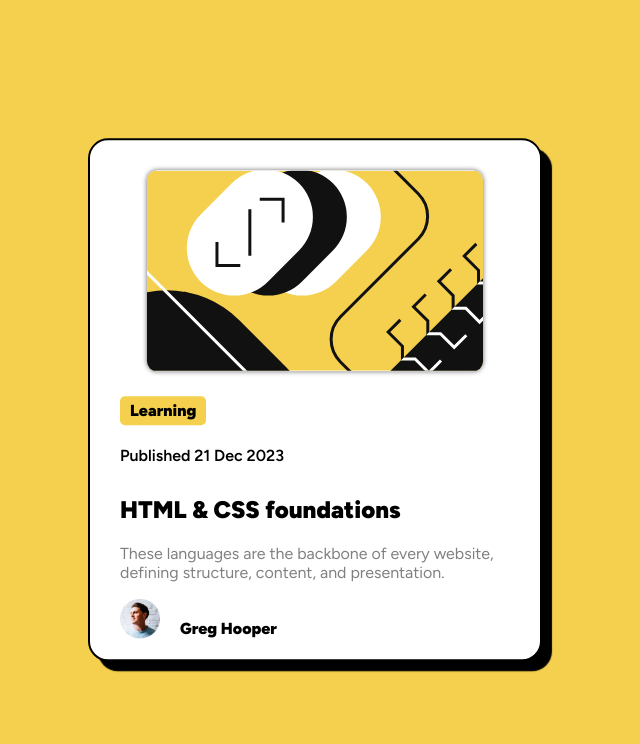
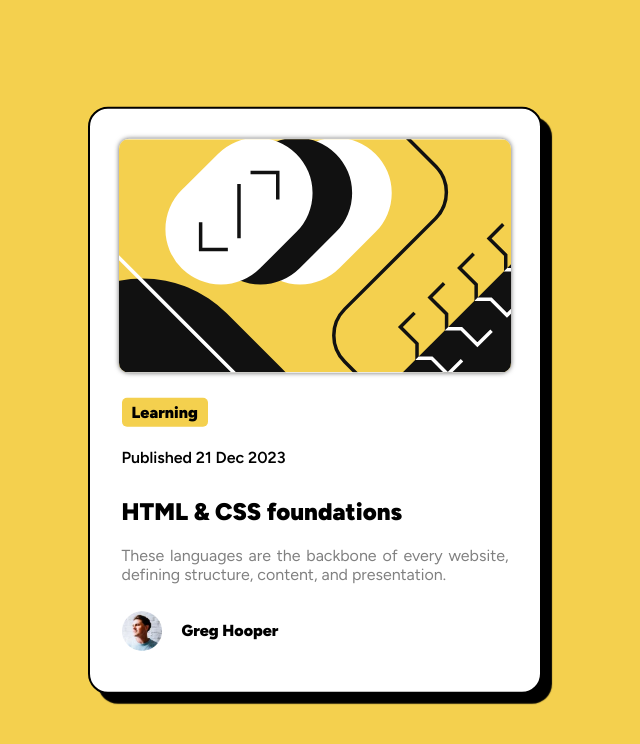
Before and after one commit to Felpsilva01/projetos-pratica, a plain HTML site: page blog-preview-card-main/index.html in a window 1280 px wide. Shown: the whole page, without its empty margins (325-965 px from the left). Drawn offline with Linux system fonts and the light colour scheme.

Commit message:
Uptade styles

```diff
--- a/blog-preview-card-main/style.css
+++ b/blog-preview-card-main/style.css
@@ -36,6 +36,7 @@ main{
 
 .banner > img {
     display: block;
+    width: 87%;
     margin: 30px auto;
     border-radius: 10px;
     box-shadow: 0px 0px 5px rgba(0, 0, 0, 0.609);
@@ -45,7 +46,7 @@ main{
 .sub-tag {
     display: inline;
     padding: 5px 10px;
-    margin-left: 30px;
+    margin-left: 7%;
 
     border-radius: 5px;
     background-color: var(--amarelo);
@@ -54,36 +55,37 @@ main{
 }
 
 #tag__date {
-    margin-left: 30px;
+    margin-left: 7%;
     padding: 10px 0px;
     font-weight: 600;
 }
 
 .titulo__conteudo {
     font-weight: 900;
-    margin-left: 30px;
+    margin-left: 7%;
 }
 
 .conteudo__texto {
     color: var(--Grey);
-    margin-left: 30px;
+    margin-left: 7%;
     font-weight: 400;
+    text-align: justify;
+    width: 86%;
 }
 
 .creditos {
     display: flex;
-    justify-content: left;
-    margin: 0px 30px;
+    align-items: center;
+    margin: 0px 0px 30px 7%;
 }
 
 .creditos > img {
     width: 5vh;
     height: 5vh;
+    vertical-align: middle;
 }
 
 .creditos > h4 {
-    display: inline-flex;
-    flex-direction: row;
     font-weight: 900;
     padding-left: 20px;
 }
```
